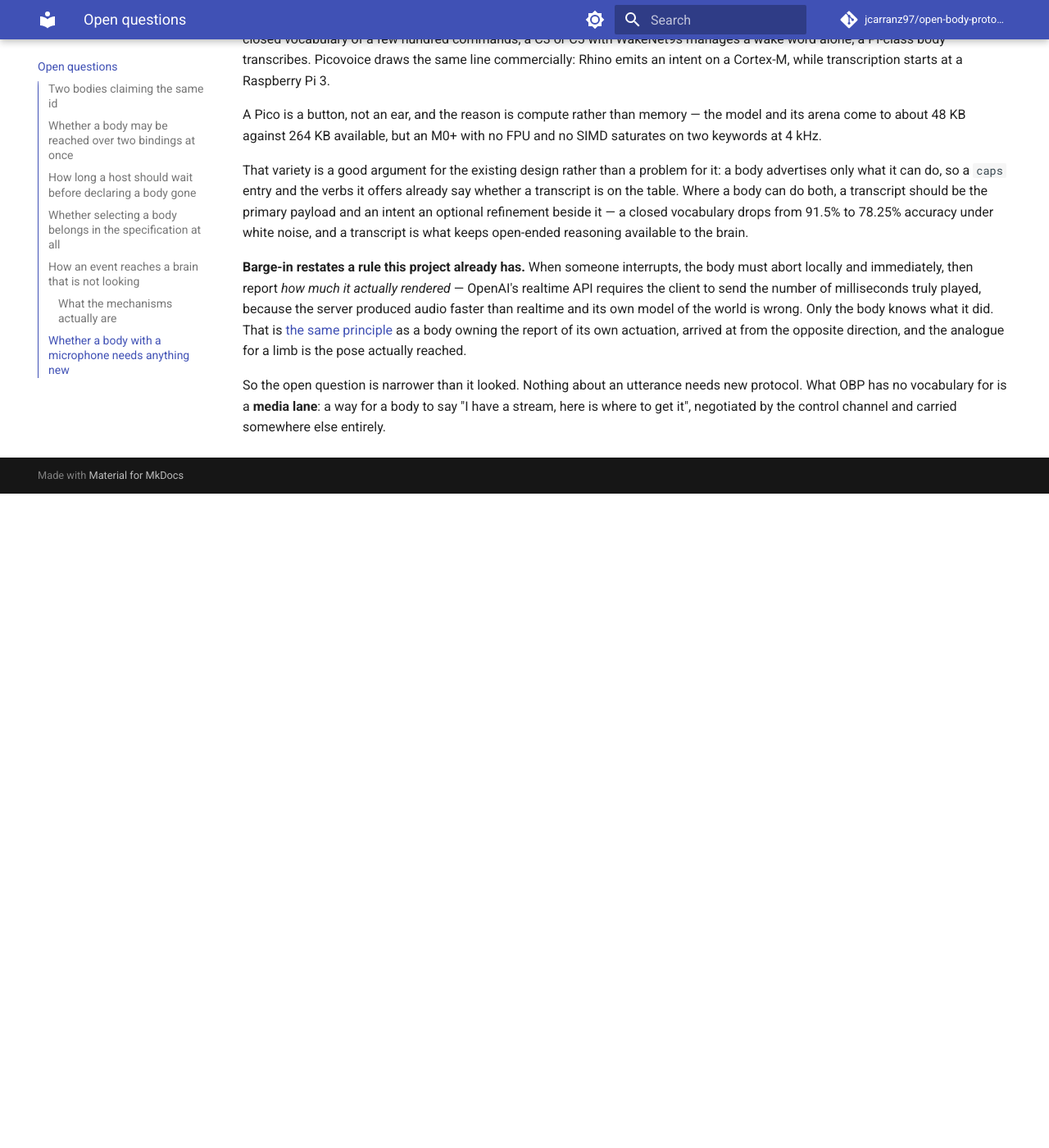
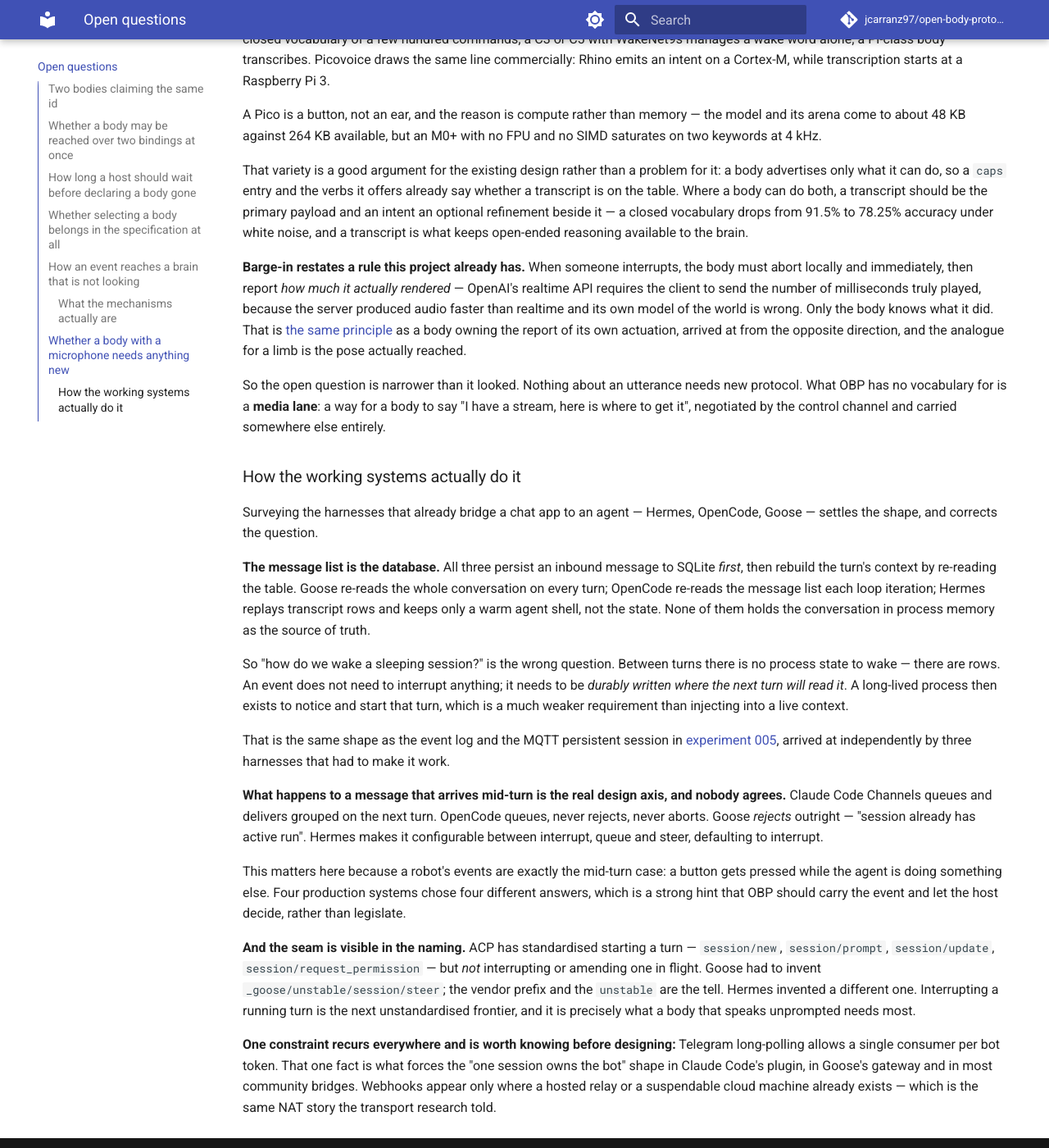
Before and after one commit to jcarranz97/open-body-protocol, an MkDocs documentation site: the page built from docs/open-questions.md, in a window 1280 px wide and 1400 px high, scrolled down 4525 px. Shown: the whole window at 82% size. Built offline with MkDocs 1.6.1 and Material for MkDocs 9.7.7, drawn with Linux system fonts in a browser that asks for light colours; comment, search, counter and statistics services are not loaded; before the commit the page ends 5127 px from its top, so only the background shows below that.

Commit message:
Record how working chat-to-agent bridges are actually built
Hermes, OpenCode and Goose all persist an inbound message to SQLite
first and rebuild the turn's context by re-reading it. None holds the
conversation in process memory as the source of truth, which makes
"how do we wake a sleeping session" the wrong question: between turns
there is no process state to wake, only rows. An event needs to be
durably written where the next turn will read it, and a long-lived
process needs to notice -- a much weaker requirement than injecting
into a live context, and the same shape as 005's event log over a
persistent MQTT session.

What happens to a message arriving mid-turn is the real axis and
nobody agrees: Channels queues and groups, OpenCode queues without
aborting, Goose rejects with "session already has active run", Hermes
makes it configurable and defaults to interrupt. A robot's events are
exactly this case, and four production systems choosing four answers
argues for OBP carrying the event and letting the host decide.

The seam shows in the naming: ACP standardised starting a turn but not
interrupting one, so Goose had to invent _goose/unstable/session/steer
and Hermes invented something else. That is the frontier a body which
speaks unprompted runs into.

Also worth knowing before designing: Telegram long-polling allows one
consumer per bot token, and that single fact forces the "one session
owns the bot" shape in Claude Code's plugin, Goose's gateway and most
community bridges.

```diff
--- a/docs/open-questions.md
+++ b/docs/open-questions.md
@@ -275,3 +275,51 @@ So the open question is narrower than it looked. Nothing about an utterance
 needs new protocol. What OBP has no vocabulary for is a **media lane**: a way
 for a body to say "I have a stream, here is where to get it", negotiated by the
 control channel and carried somewhere else entirely.
+
+### How the working systems actually do it
+
+Surveying the harnesses that already bridge a chat app to an agent — Hermes,
+OpenCode, Goose — settles the shape, and corrects the question.
+
+**The message list is the database.** All three persist an inbound message to
+SQLite *first*, then rebuild the turn's context by re-reading the table. Goose
+re-reads the whole conversation on every turn; OpenCode re-reads the message
+list each loop iteration; Hermes replays transcript rows and keeps only a warm
+agent shell, not the state. None of them holds the conversation in process
+memory as the source of truth.
+
+So "how do we wake a sleeping session?" is the wrong question. Between turns
+there is no process state to wake — there are rows. An event does not need to
+interrupt anything; it needs to be *durably written where the next turn will
+read it*. A long-lived process then exists to notice and start that turn, which
+is a much weaker requirement than injecting into a live context.
+
+That is the same shape as the event log and the MQTT persistent session in
+[experiment 005](../experiments/005-body-speaks-first/), arrived at
+independently by three harnesses that had to make it work.
+
+**What happens to a message that arrives mid-turn is the real design axis, and
+nobody agrees.** Claude Code Channels queues and delivers grouped on the next
+turn. OpenCode queues, never rejects, never aborts. Goose *rejects* outright —
+"session already has active run". Hermes makes it configurable between
+interrupt, queue and steer, defaulting to interrupt.
+
+This matters here because a robot's events are exactly the mid-turn case: a
+button gets pressed while the agent is doing something else. Four production
+systems chose four different answers, which is a strong hint that OBP should
+carry the event and let the host decide, rather than legislate.
+
+**And the seam is visible in the naming.** ACP has standardised starting a turn
+— `session/new`, `session/prompt`, `session/update`,
+`session/request_permission` — but *not* interrupting or amending one in
+flight. Goose had to invent `_goose/unstable/session/steer`; the vendor prefix
+and the `unstable` are the tell. Hermes invented a different one. Interrupting
+a running turn is the next unstandardised frontier, and it is precisely what a
+body that speaks unprompted needs most.
+
+**One constraint recurs everywhere and is worth knowing before designing:**
+Telegram long-polling allows a single consumer per bot token. That one fact is
+what forces the "one session owns the bot" shape in Claude Code's plugin, in
+Goose's gateway and in most community bridges. Webhooks appear only where a
+hosted relay or a suspendable cloud machine already exists — which is the same
+NAT story the transport research told.
```
